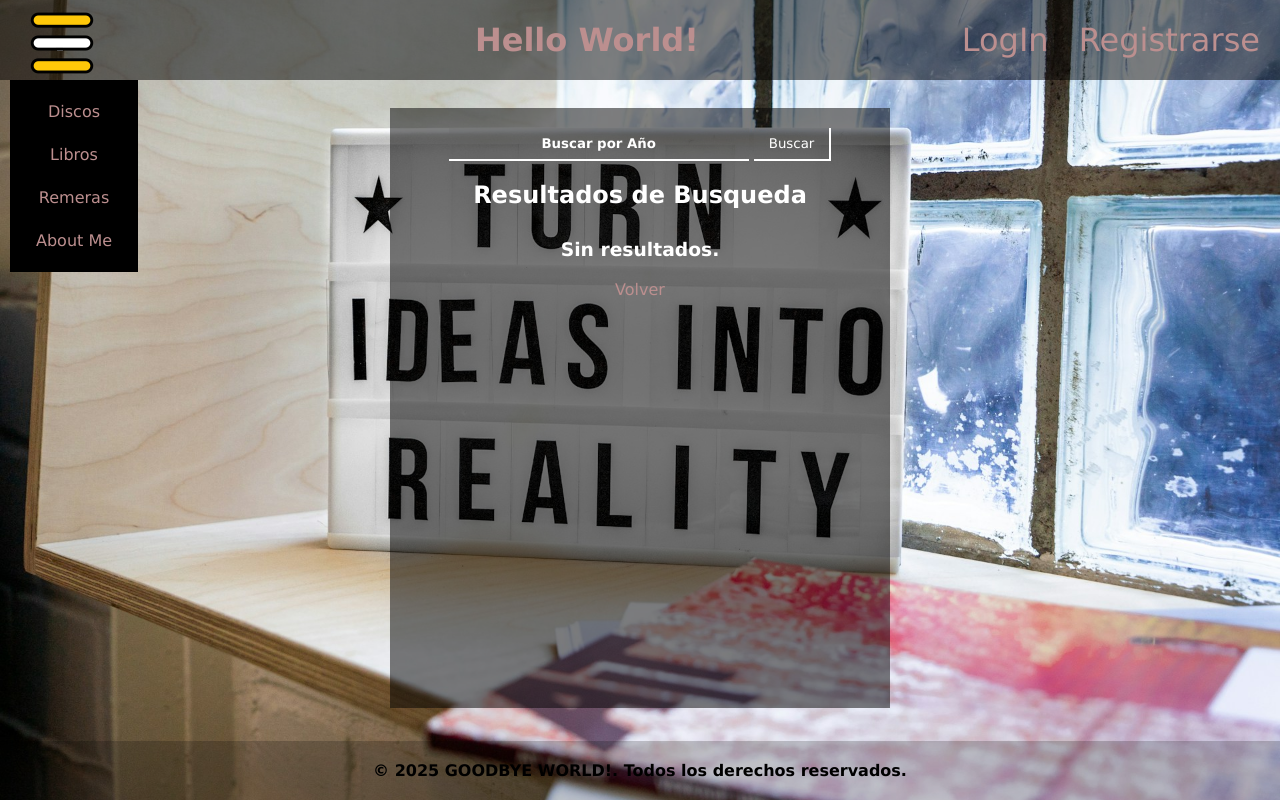
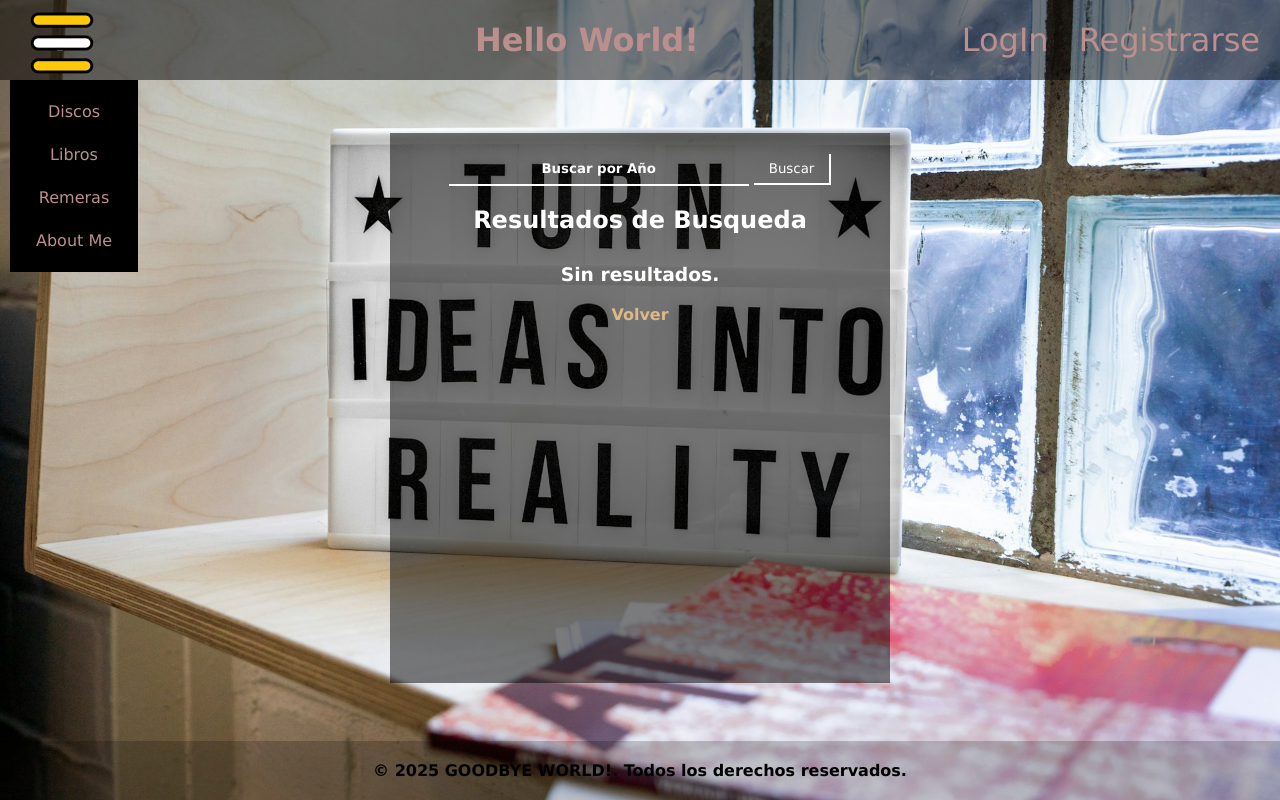
Before and after one commit to GastonFarhi/Entrega_04, a Django app: a page that uses A_app/templates/A_app/disc_busc_anio.html in a window 1280 px wide. Run offline with Django 5.2, Linux system fonts and the light colour scheme.

Commit message:
arreglos

```diff
--- a/A_app/templates/A_app/disc_busc_anio.html
+++ b/A_app/templates/A_app/disc_busc_anio.html
@@ -23,6 +23,6 @@
                 <h3>Sin resultados.</h3>
             </div>
         {% endif %}
-        <a href="{% url 'contenido:menu_disco' %}">Volver</a>
+        <a class="btn_resul_volver" href="{% url 'contenido:menu_disco' %}">Volver</a>
     </div>
 {% endblock %}
--- a/A_app/templates/A_app/disc_busc_artista.html
+++ b/A_app/templates/A_app/disc_busc_artista.html
@@ -23,6 +23,6 @@
                 <h3>Sin resultados.</h3>
             </div>
         {% endif %}
-        <a href="{% url 'contenido:menu_disco' %}">Volver</a>
+        <a class="btn_resul_volver" href="{% url 'contenido:menu_disco' %}">Volver</a>
     </div>
 {% endblock %}
--- a/A_app/templates/A_app/disc_busc_titulo.html
+++ b/A_app/templates/A_app/disc_busc_titulo.html
@@ -23,6 +23,6 @@
                 <h3>Sin resultados.</h3>
             </div>
         {% endif %}
-        <a href="{% url 'contenido:menu_disco' %}">Volver</a>
+        <a class="btn_resul_volver" href="{% url 'contenido:menu_disco' %}">Volver</a>
     </div>
 {% endblock %}
--- a/A_app/templates/A_app/libro_busc_anio.html
+++ b/A_app/templates/A_app/libro_busc_anio.html
@@ -23,6 +23,6 @@
                 <h3>Sin resultados.</h3>
             </div>
         {% endif %}
-        <a href="{% url 'contenido:menu_libro' %}">Volver</a>
+        <a class="btn_resul_volver" href="{% url 'contenido:menu_libro' %}">Volver</a>
     </div>
 {% endblock %}
--- a/A_app/templates/A_app/libro_busc_autor.html
+++ b/A_app/templates/A_app/libro_busc_autor.html
@@ -23,6 +23,6 @@
                 <h3>Sin resultados.</h3>
             </div>
         {% endif %}
-        <a href="{% url 'contenido:menu_libro' %}">Volver</a>
+        <a class="btn_resul_volver" href="{% url 'contenido:menu_libro' %}">Volver</a>
     </div>
 {% endblock %}
--- a/A_app/templates/A_app/libro_busc_titulo.html
+++ b/A_app/templates/A_app/libro_busc_titulo.html
@@ -23,6 +23,6 @@
                 <h3>Sin resultados.</h3>
             </div>
         {% endif %}
-        <a href="{% url 'contenido:menu_libro' %}">Volver</a>
+        <a class="btn_resul_volver" href="{% url 'contenido:menu_libro' %}">Volver</a>
     </div>
 {% endblock %}
--- a/A_app/templates/A_app/rem_busc_color.html
+++ b/A_app/templates/A_app/rem_busc_color.html
@@ -23,6 +23,6 @@
                 <h3>Sin resultados.</h3>
             </div>
         {% endif %}
-        <a href="{% url 'contenido:menu_remera' %}">Volver</a>
+        <a class="btn_resul_volver" href="{% url 'contenido:menu_remera' %}">Volver</a>
     </div>
 {% endblock %}
--- a/A_app/templates/A_app/rem_busc_disenio.html
+++ b/A_app/templates/A_app/rem_busc_disenio.html
@@ -23,6 +23,6 @@
                 <h3>Sin resultados.</h3>
             </div>
         {% endif %}
-        <a href="{% url 'contenido:menu_remera' %}">Volver</a>
+        <a class="btn_resul_volver" href="{% url 'contenido:menu_remera' %}">Volver</a>
     </div>
 {% endblock %}
--- a/A_app/templates/A_app/rem_busc_talle.html
+++ b/A_app/templates/A_app/rem_busc_talle.html
@@ -23,6 +23,6 @@
                 <h3>Sin resultados.</h3>
             </div>
         {% endif %}
-        <a href="{% url 'contenido:menu_remera' %}">Volver</a>
+        <a class="btn_resul_volver" href="{% url 'contenido:menu_remera' %}">Volver</a>
     </div>
 {% endblock %}
--- a/A_main/static/css/style_index.css
+++ b/A_main/static/css/style_index.css
@@ -143,7 +143,7 @@ main > * {
     width: 300px;
     text-align: center;
     border: none;
-    background: rgba(100, 100, 100, .2);
+    background: transparent;
     border-bottom: 2px solid white;
     outline: none;
 }
@@ -160,30 +160,25 @@ main > * {
     border-bottom: 2px solid white;
     border-right: 2px solid white;
     cursor: default;
-    background-color: rgba(100, 100, 100, .2);
-    padding: 8px 15px;
+    background: transparent;
+    padding: 7px 15px;
 }
 
 /* =*=  =*=  =*=  =*=  =*=  =*=  =*=  =*=  =*=  =*=  =*=  =*=  =*= */
 .contenido {
     color: white;
-    height: 600px;
+    height: 550px;
     width: 500px;
     overflow: auto;
     text-align: center;
 }
 
-    /* width */
 ::-webkit-scrollbar {
     width: 10px;
 }
-
-  /* Handle */
 ::-webkit-scrollbar-thumb {
     background: rgba(255, 255, 255, 0.5);
 }
-
-    /* Handle on hover */
 ::-webkit-scrollbar-thumb:hover {
     background: rgba(255, 255, 255, 0.5);
 }
@@ -271,6 +266,10 @@ main > * {
 .menu_prod_opciones ul {
     list-style-type: none;
 }
-.menu_prod_opciones a {
+.menu_prod_opciones a{
     color: burlywood;
 }
+.btn_resul_volver {
+    color: burlywood;
+    font-weight: bolder;
+}
```
